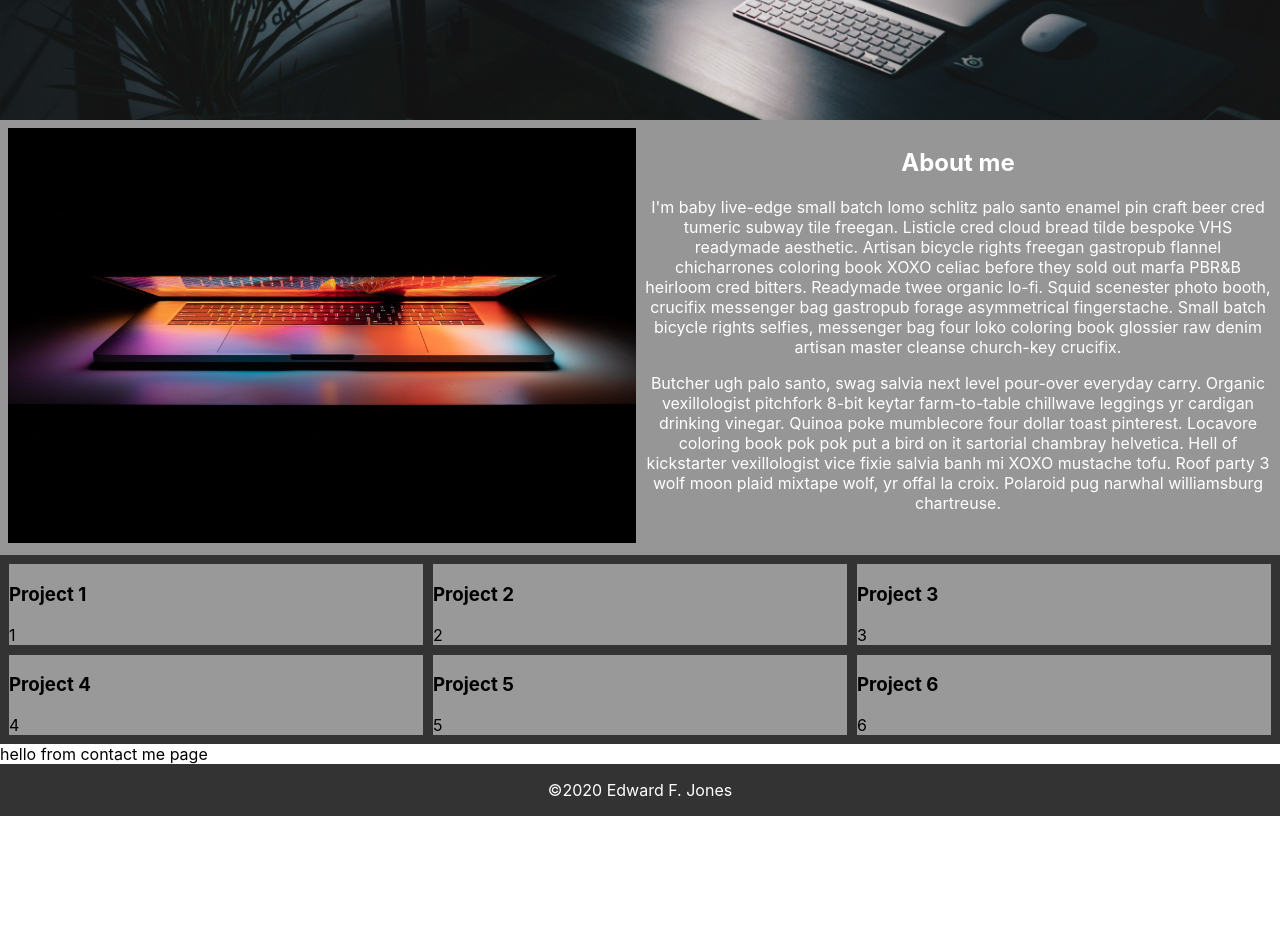
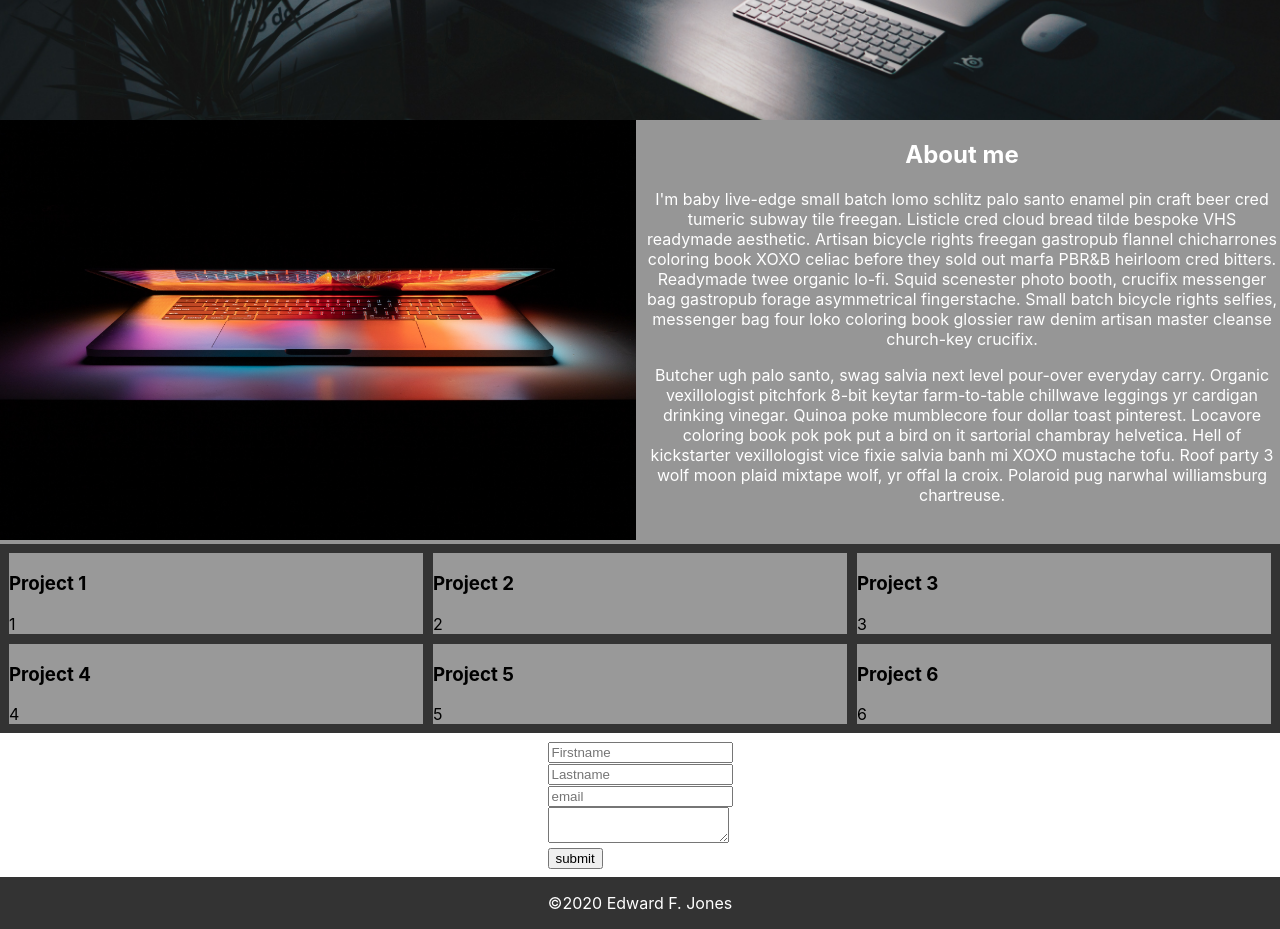
Before and after one commit to ed-f-jones/my-portfolio, a React (Create React App) app: page / in a window 1280 px wide. Shown: the part 680-1609 px from the top of the page. Before the commit the page ends 1496 px from the top, so only its background shows below. Built offline with nearby package versions, Linux system fonts and the light colour scheme.

Commit message:
added contacts and started styling

```diff
--- a/src/App.css
+++ b/src/App.css
@@ -5,7 +5,7 @@ box-sizing: border-box;
 .hero {
   padding: 0;
   margin: 0;
-  width: 100vw;
+  max-width: 100vw;
   height: 100vh;
   background: url('img/img-1.jpg');
   background-size: cover;
@@ -25,13 +25,14 @@ box-sizing: border-box;
 }
 
 .section-about {
+  width: 100%;
   display: grid;
   grid-template-columns: 1fr 1fr;
   grid-gap: .5rem;
   background: rgb(150,150,150);
   color: #fff;
   text-align: center;
-  padding: .5rem;
+  /*padding: .5rem;*/
 }
 
 .section-portfolio {
@@ -56,6 +57,14 @@ box-sizing: border-box;
   height: auto;
 }
 
+.section-contact {
+  padding: .5rem;
+  display: grid;
+  justify-content: center;
+  align-items: center;
+  background-color: rbg(200, 200, 200);
+}
+
 footer {
   background-color: #333;
   padding: 1rem;
--- a/src/components/Contact.js
+++ b/src/components/Contact.js
@@ -7,7 +7,34 @@ import React from 'react'
     // background pictures needs to be added.
     return (
         <section className="section-contact">
-            hello from contact me page
+            <div classNmae="contact-container">
+                <div>
+                    <div>
+                        <form>
+                            <div>
+                                <input type="text" id="firstname" placeholder="Firstname">
+                                </input>
+                            </div>
+
+                            <div>
+                                <input type="text" id="lastname" placeholder="Lastname">
+                                </input>
+                            </div>
+
+                            <div>
+                                <input type="email" id="email" placeholder="email">
+                                </input>
+                            </div>
+                            <div>
+                                <textarea palceholder="Enter meassage here...">
+
+                                </textarea>
+                            </div>
+                            <button>submit</button>
+                        </form>
+                    </div>
+                </div>
+            </div>
         </section>
     )
 }
```
